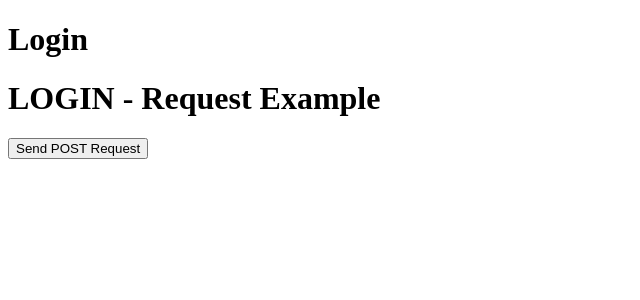
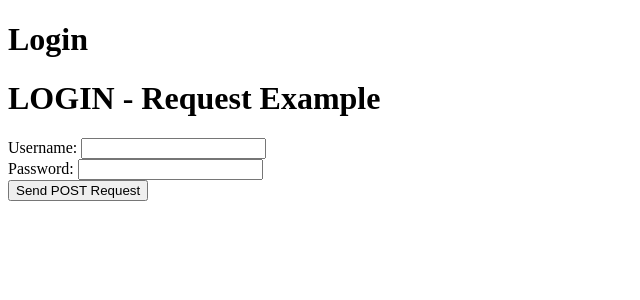
Before and after one commit to Junanjunan/next_php, a Next.js app: page /login in a window 1280 px wide. Shown: the top 300 px of the page, without its empty margins (0-640 px from the left). Built offline with nearby package versions, Linux system fonts and the light colour scheme.

Commit message:
[fix] 로그인 방식 수정 - 하드코딩 > input 입력

```diff
--- a/src/app/components/LoginForm.js
+++ b/src/app/components/LoginForm.js
@@ -6,12 +6,14 @@ import axios from 'axios';
 const LoginForm = () => {
     const [response, setResponse] = useState(null);
     const [error, setError] = useState(null);
+    const [mbId, setMbId] = useState('');
+    const [password, setPassword] = useState('');
 
     const handlePostRequest = async () => {
         try {
             const result = await axios.post('http://localhost/login_next.php', {
-                mb_id: 'test',
-                password: '123'
+                mb_id: mbId,
+                password: password
             }, { withCredentials: true });
 
             setResponse(result.data);
@@ -23,6 +25,18 @@ const LoginForm = () => {
     return (
         <div>
             <h1>LOGIN - Request Example</h1>
+            <form>
+                <div>
+                    <label>
+                        Username: <input type="text" name="mb_id" value={mbId} onChange={(e) => setMbId(e.target.value)} />
+                    </label>
+                </div>
+                <div>
+                    <label>
+                        Password: <input type="password" name="password" value={password} onChange={(e) => setPassword(e.target.value)} />
+                    </label>
+                </div>
+            </form>
             <button onClick={handlePostRequest}>Send POST Request</button>
             {error && <div>Error: {error.message}</div>}
             {response && (
```
